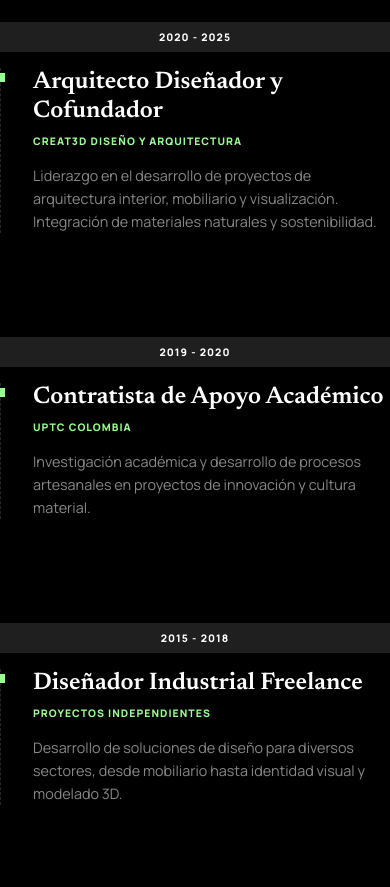
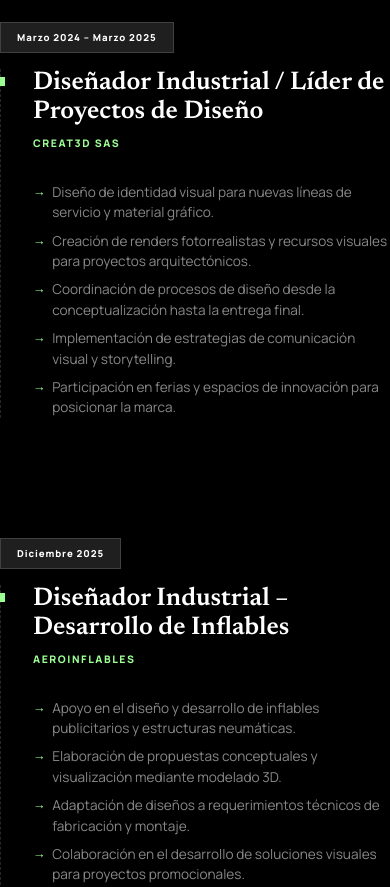
Before and after one commit to yekam97/yekam97.github.io, a Next.js app: page / in a window 390 px wide. Shown: the part 4700-5587 px from the top of the page. Built offline with nearby package versions, Linux system fonts and the light colour scheme.

Commit message:
feat: expand professional trajectory with 7 detailed roles and responsibilities

```diff
--- a/components/Experience.js
+++ b/components/Experience.js
@@ -3,22 +3,82 @@ import styles from './Experience.module.css';
 
 const experienceData = [
   {
-    period: '2020 - 2025',
-    role: 'Arquitecto Diseñador y Cofundador',
-    company: 'CREAT3D DISEÑO Y ARQUITECTURA',
-    description: 'Liderazgo en el desarrollo de proyectos de arquitectura interior, mobiliario y visualización. Integración de materiales naturales y sostenibilidad.'
+    period: 'Marzo 2024 – Marzo 2025',
+    role: 'Diseñador Industrial / Líder de Proyectos de Diseño',
+    company: 'Creat3D SAS',
+    responsibilities: [
+      'Diseño de identidad visual para nuevas líneas de servicio y material gráfico.',
+      'Creación de renders fotorrealistas y recursos visuales para proyectos arquitectónicos.',
+      'Coordinación de procesos de diseño desde la conceptualización hasta la entrega final.',
+      'Implementación de estrategias de comunicación visual y storytelling.',
+      'Participación en ferias y espacios de innovación para posicionar la marca.'
+    ]
   },
   {
-    period: '2019 - 2020',
-    role: 'Contratista de Apoyo Académico',
-    company: 'UPTC COLOMBIA',
-    description: 'Investigación académica y desarrollo de procesos artesanales en proyectos de innovación y cultura material.'
+    period: 'Diciembre 2025',
+    role: 'Diseñador Industrial – Desarrollo de Inflables',
+    company: 'Aeroinflables',
+    responsibilities: [
+      'Apoyo en el diseño y desarrollo de inflables publicitarios y estructuras neumáticas.',
+      'Elaboración de propuestas conceptuales y visualización mediante modelado 3D.',
+      'Adaptación de diseños a requerimientos técnicos de fabricación y montaje.',
+      'Colaboración en el desarrollo de soluciones visuales para proyectos promocionales.'
+    ]
   },
   {
-    period: '2015 - 2018',
-    role: 'Diseñador Industrial Freelance',
-    company: 'PROYECTOS INDEPENDIENTES',
-    description: 'Desarrollo de soluciones de diseño para diversos sectores, desde mobiliario hasta identidad visual y modelado 3D.'
+    period: 'Octubre 2025 – Diciembre 2025',
+    role: 'Diseñador Web y Soporte Digital',
+    company: 'Asograduados',
+    responsibilities: [
+      'Diseño y desarrollo del sitio web institucional utilizando Wix.',
+      'Estructuración de la arquitectura del sitio y organización de contenidos.',
+      'Diseño de interfaz visual alineada con la identidad de la organización.',
+      'Optimización de la experiencia de usuario para el acceso a servicios para egresados.'
+    ]
+  },
+  {
+    period: 'Junio 2025 – Agosto 2025',
+    role: 'Instructor en Innovación y Realidad Virtual',
+    company: 'SENNOVA – Tunja',
+    responsibilities: [
+      'Formación en creación de contenido inmersivo mediante realidad virtual.',
+      'Desarrollo de talleres sobre videos 360°, recorridos virtuales y livestreaming.',
+      'Capacitación en herramientas de captura, edición y publicación de contenidos.',
+      'Orientación en el diseño de experiencias digitales aplicadas a educación.'
+    ]
+  },
+  {
+    period: 'Octubre 2024 – Octubre 2025',
+    role: 'Gestor de Proyectos de Innovación',
+    company: 'Novus Creadores SAS',
+    responsibilities: [
+      'Diseño y facilitación de talleres y mentorías en innovación y emprendimiento.',
+      'Acompañamiento a emprendedores en validación de modelos de negocio.',
+      'Aplicación de metodologías como Design Thinking, Lean Startup y Canvas.',
+      'Coordinación de equipos y actividades dentro de programas de desarrollo empresarial.'
+    ]
+  },
+  {
+    period: 'Octubre 2024 – Diciembre 2024',
+    role: 'Diseñador Industrial',
+    company: 'UPTC Colombia (Híbrida)',
+    responsibilities: [
+      'Participación en el diseño y desarrollo de silos modulares para granos.',
+      'Análisis funcional y estructural para mejorar capacidad y eficiencia.',
+      'Desarrollo de modelos de diseño para optimizar el almacenamiento agrícola.',
+      'Trabajo colaborativo con equipos técnicos y académicos.'
+    ]
+  },
+  {
+    period: 'Febrero 2023 – Octubre 2024',
+    role: 'Diseñador Industrial',
+    company: 'Grimorum (Remota)',
+    responsibilities: [
+      'Desarrollo de piezas gráficas y presentaciones corporativas internas/externas.',
+      'Diseño conceptual y de productos con enfoque en innovación.',
+      'Modelado 3D y prototipado para validar conceptos de diseño.',
+      'Participación en equipos interdisciplinarios para soluciones de UX.'
+    ]
   }
 ];
 
@@ -44,13 +104,19 @@ const Experience = () => {
               viewport={{ once: true }}
               transition={{ duration: 0.5, delay: idx * 0.1 }}
             >
-              <div className={styles.periodPill}>{exp.period}</div>
+              <div className={styles.periodCol}>
+                <div className={styles.periodPill}>{exp.period}</div>
+              </div>
 
               <div className={styles.content}>
                 <div className={styles.dot} />
                 <h3 className={styles.role}>{exp.role}</h3>
                 <span className={styles.company}>{exp.company}</span>
-                <p className={styles.description}>{exp.description}</p>
+                <ul className={styles.respList}>
+                  {exp.responsibilities.map((resp, i) => (
+                    <li key={i} className={styles.respItem}>{resp}</li>
+                  ))}
+                </ul>
               </div>
             </motion.div>
           ))}
--- a/components/Experience.module.css
+++ b/components/Experience.module.css
@@ -1,29 +1,35 @@
 .timelineContainer {
   display: flex;
   flex-direction: column;
-  gap: var(--spacing-4);
-  max-width: 800px;
+  gap: var(--spacing-6);
+  max-width: 900px;
   margin: 0 auto;
   position: relative;
 }
 
 .timelineItem {
   display: grid;
-  grid-template-columns: 140px 1fr;
+  grid-template-columns: 160px 1fr;
   align-items: start;
   gap: var(--spacing-12);
   padding: var(--spacing-8) 0;
+}
+
+.periodCol {
+  display: flex;
+  justify-content: flex-end;
 }
 
 .periodPill {
   background-color: var(--surface-high);
   color: #FFFFFF;
   padding: 0.5rem 1rem;
-  font-size: 0.65rem;
+  font-size: 0.6rem;
   font-weight: 800;
   text-align: center;
   align-self: start;
   letter-spacing: 0.1em;
+  border: 1px solid var(--outline);
 }
 
 .content {
@@ -35,7 +41,7 @@
 .dot {
   position: absolute;
   left: -5px;
-  top: 5px;
+  top: 8px;
   width: 9px;
   height: 9px;
   background-color: var(--primary);
@@ -44,10 +50,10 @@
 
 .role {
   font-family: var(--ff-display);
-  font-size: 1.5rem;
+  font-size: 1.6rem;
   font-weight: 600;
   color: #FFFFFF;
-  line-height: 1.2;
+  line-height: 1.15;
 }
 
 .company {
@@ -55,22 +61,46 @@
   font-weight: 800;
   color: var(--primary);
   text-transform: uppercase;
-  letter-spacing: 0.1em;
+  letter-spacing: 0.15em;
   display: block;
-  margin: var(--spacing-2) 0 var(--spacing-4);
+  margin: var(--spacing-2) 0 var(--spacing-6);
 }
 
-.description {
-  font-size: 0.9rem;
-  line-height: 1.6;
-  color: var(--muted);
-  max-width: 500px;
+.respList {
+  list-style: none;
+  padding: 0;
+  margin: 0;
+  display: flex;
+  flex-direction: column;
+  gap: var(--spacing-2);
 }
 
-@media (max-width: 768px) {
+.respItem {
+  font-size: 0.85rem;
+  line-height: 1.5;
+  color: var(--muted);
+  position: relative;
+  padding-left: 1.2rem;
+}
+
+.respItem::before {
+  content: '→';
+  position: absolute;
+  left: 0;
+  color: var(--primary);
+  font-family: var(--ff-body);
+  font-weight: 900;
+  font-size: 0.8rem;
+}
+
+@media (max-width: 900px) {
   .timelineItem {
     grid-template-columns: 1fr;
     gap: var(--spacing-4);
+  }
+
+  .periodCol {
+    justify-content: flex-start;
   }
 
   .content {
```
